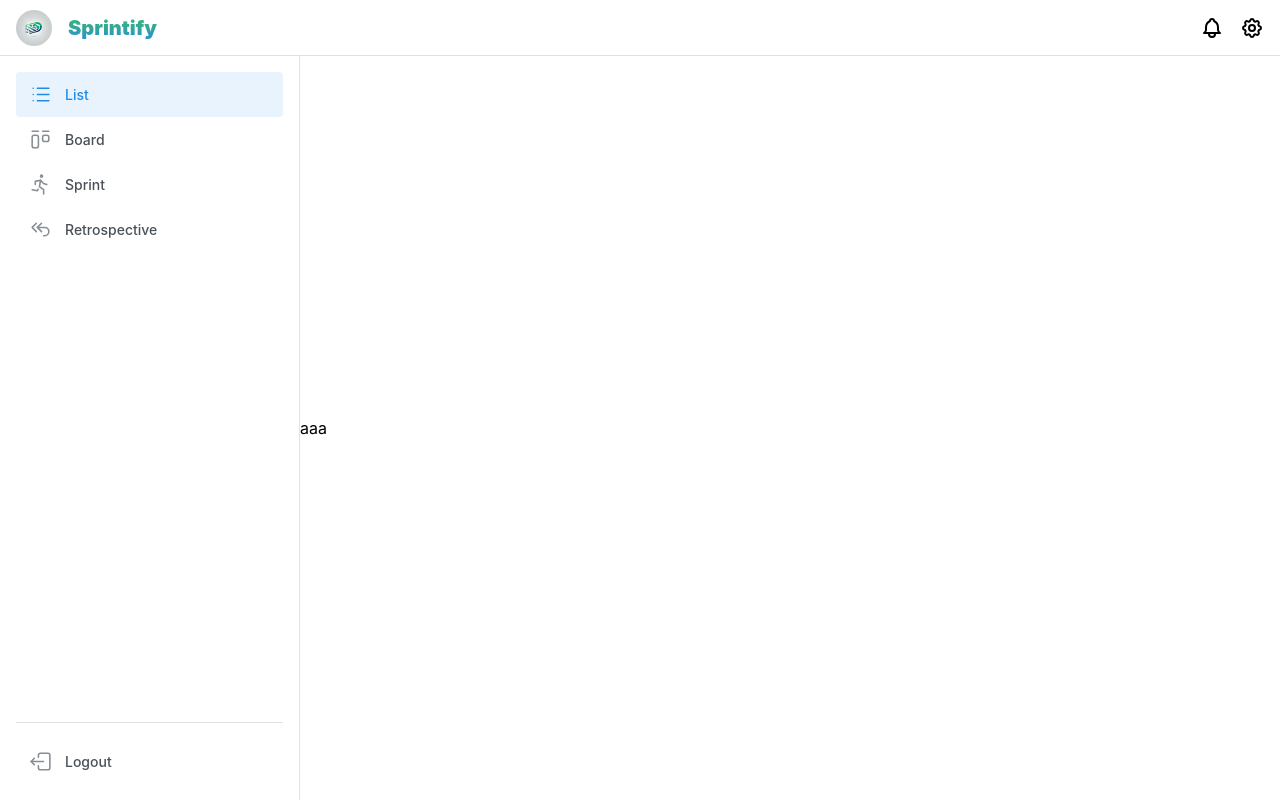
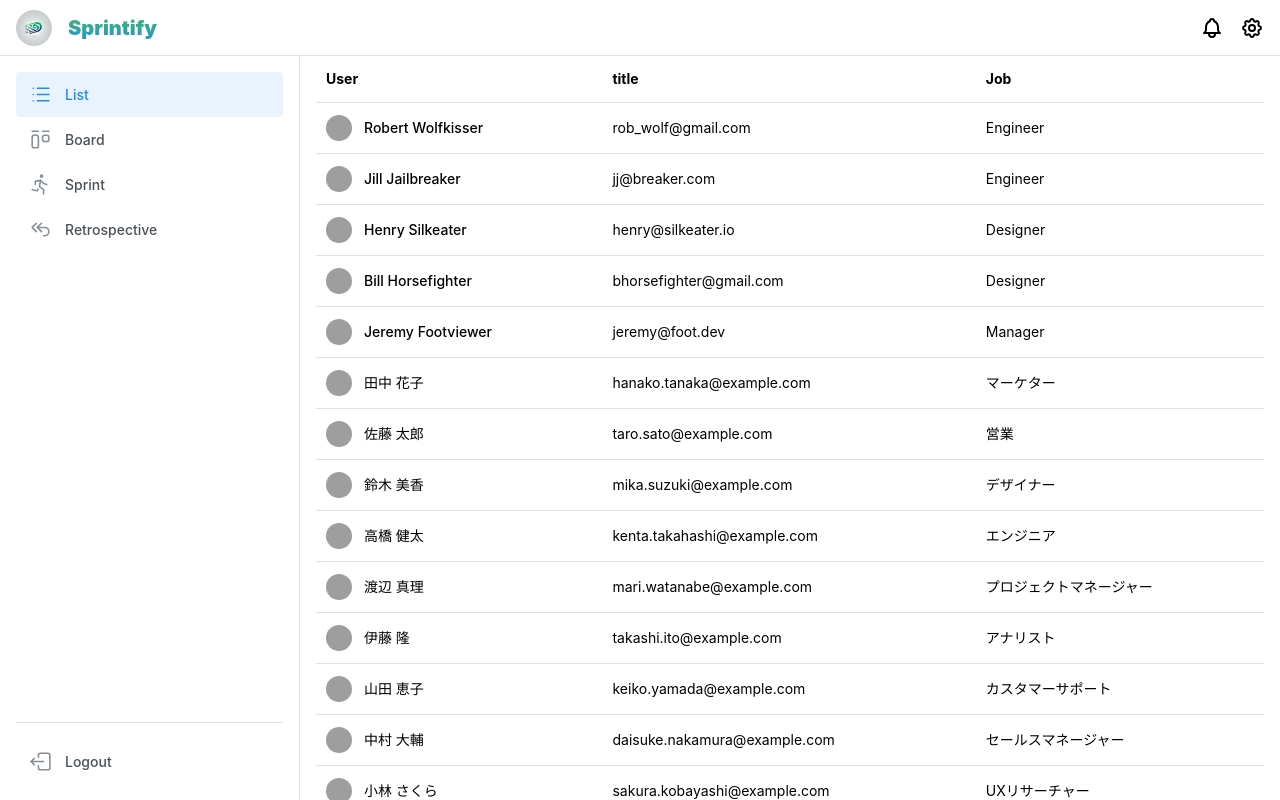
Before and after one commit to moppiiiii/sprintify, a React (Vite) app in the folder apps/frontend/: page /list in a window 1280 px wide. Built offline with nearby package versions, Linux system fonts and the light colour scheme; grey boxes are pictures that could not be loaded.

Commit message:
feat(list): create list sample

```diff
--- /dev/null
+++ b/apps/frontend/src/app/components/layouts/usually/Usually.layout.module.scss
@@ -0,0 +1,10 @@
+.usually-layout-container {
+  > .layout-grid {
+    display: grid;
+    grid-template-columns: auto 1fr;
+
+    > .navbar-col {
+      padding-right: 0;
+    }
+  }
+}
--- /dev/null
+++ b/apps/frontend/src/app/components/layouts/usually/Usually.layout.module.scss.d.ts
@@ -0,0 +1,6 @@
+declare const classNames: {
+  readonly "usually-layout-container": "usually-layout-container";
+  readonly "layout-grid": "layout-grid";
+  readonly "navbar-col": "navbar-col";
+};
+export = classNames;
--- a/apps/frontend/src/app/components/layouts/usually/Usually.layout.tsx
+++ b/apps/frontend/src/app/components/layouts/usually/Usually.layout.tsx
@@ -2,16 +2,19 @@ import React from "react";
 import HeaderComponent from "../../parts/header/Header.parts";
 import NavbarComponent from "../../parts/navbar/Navbar.parts";
 import { UsuallyLayoutProps } from "./type";
-import { Group } from "@mantine/core";
+
+import classes from "./Usually.layout.module.scss";
 
 const UsuallyLayout: React.FC<UsuallyLayoutProps> = ({ children }) => {
   return (
-    <main>
+    <main className={classes["usually-layout-container"]}>
       <HeaderComponent />
-      <Group gap={0}>
-        <NavbarComponent />
-        {children}
-      </Group>
+      <div className={classes["layout-grid"]}>
+        <div className={classes["navbar-col"]}>
+          <NavbarComponent />
+        </div>
+        <div>{children}</div>
+      </div>
     </main>
   );
 };
--- a/apps/frontend/src/app/components/parts/header/Header.parts.module.scss
+++ b/apps/frontend/src/app/components/parts/header/Header.parts.module.scss
@@ -1,4 +1,7 @@
 .header-container {
+  position: sticky;
+  top: 0;
+  z-index: 10;
   height: 56px;
   background-color: var(--mantine-color-body);
   border-bottom: 1px solid light-dark(var(--mantine-color-gray-3), var(--mantine-color-dark-4));
--- /dev/null
+++ b/apps/frontend/src/app/components/templates/list/List.template.module.scss
@@ -0,0 +1,5 @@
+.list-template-container {
+  height: calc(100vh - 56px);
+  overflow-y: auto;
+  border-radius: 8px;
+}
--- /dev/null
+++ b/apps/frontend/src/app/components/templates/list/List.template.module.scss.d.ts
@@ -0,0 +1,4 @@
+declare const classNames: {
+  readonly "list-template-container": "list-template-container";
+};
+export = classNames;
--- a/apps/frontend/src/app/components/templates/list/List.template.tsx
+++ b/apps/frontend/src/app/components/templates/list/List.template.tsx
@@ -1,8 +1,175 @@
 import React from "react";
 import UsuallyLayout from "../../layouts/usually/Usually.layout";
+import {
+  Table,
+  Text,
+  Group,
+  Avatar,
+  ScrollArea,
+  Container,
+} from "@mantine/core";
+
+import classes from "./List.template.module.scss";
+
+const data = [
+  {
+    id: "1",
+    avatar:
+      "https://raw.githubusercontent.com/mantinedev/mantine/master/.demo/avatars/avatar-1.png",
+    name: "Robert Wolfkisser",
+    job: "Engineer",
+    email: "rob_wolf@gmail.com",
+  },
+  {
+    id: "2",
+    avatar:
+      "https://raw.githubusercontent.com/mantinedev/mantine/master/.demo/avatars/avatar-7.png",
+    name: "Jill Jailbreaker",
+    job: "Engineer",
+    email: "jj@breaker.com",
+  },
+  {
+    id: "3",
+    avatar:
+      "https://raw.githubusercontent.com/mantinedev/mantine/master/.demo/avatars/avatar-2.png",
+    name: "Henry Silkeater",
+    job: "Designer",
+    email: "henry@silkeater.io",
+  },
+  {
+    id: "4",
+    avatar:
+      "https://raw.githubusercontent.com/mantinedev/mantine/master/.demo/avatars/avatar-3.png",
+    name: "Bill Horsefighter",
+    job: "Designer",
+    email: "bhorsefighter@gmail.com",
+  },
+  {
+    id: "5",
+    avatar:
+      "https://raw.githubusercontent.com/mantinedev/mantine/master/.demo/avatars/avatar-10.png",
+    name: "Jeremy Footviewer",
+    job: "Manager",
+    email: "jeremy@foot.dev",
+  },
+  {
+    id: "6",
+    avatar:
+      "https://raw.githubusercontent.com/mantinedev/mantine/master/.demo/avatars/avatar-4.png",
+    name: "田中 花子",
+    job: "マーケター",
+    email: "hanako.tanaka@example.com",
+  },
+  {
+    id: "7",
+    avatar:
+      "https://raw.githubusercontent.com/mantinedev/mantine/master/.demo/avatars/avatar-5.png",
+    name: "佐藤 太郎",
+    job: "営業",
+    email: "taro.sato@example.com",
+  },
+  {
+    id: "8",
+    avatar:
+      "https://raw.githubusercontent.com/mantinedev/mantine/master/.demo/avatars/avatar-6.png",
+    name: "鈴木 美香",
+    job: "デザイナー",
+    email: "mika.suzuki@example.com",
+  },
+  {
+    id: "9",
+    avatar:
+      "https://raw.githubusercontent.com/mantinedev/mantine/master/.demo/avatars/avatar-8.png",
+    name: "高橋 健太",
+    job: "エンジニア",
+    email: "kenta.takahashi@example.com",
+  },
+  {
+    id: "10",
+    avatar:
+      "https://raw.githubusercontent.com/mantinedev/mantine/master/.demo/avatars/avatar-9.png",
+    name: "渡辺 真理",
+    job: "プロジェクトマネージャー",
+    email: "mari.watanabe@example.com",
+  },
+  {
+    id: "11",
+    avatar:
+      "https://raw.githubusercontent.com/mantinedev/mantine/master/.demo/avatars/avatar-1.png",
+    name: "伊藤 隆",
+    job: "アナリスト",
+    email: "takashi.ito@example.com",
+  },
+  {
+    id: "12",
+    avatar:
+      "https://raw.githubusercontent.com/mantinedev/mantine/master/.demo/avatars/avatar-2.png",
+    name: "山田 恵子",
+    job: "カスタマーサポート",
+    email: "keiko.yamada@example.com",
+  },
+  {
+    id: "13",
+    avatar:
+      "https://raw.githubusercontent.com/mantinedev/mantine/master/.demo/avatars/avatar-3.png",
+    name: "中村 大輔",
+    job: "セールスマネージャー",
+    email: "daisuke.nakamura@example.com",
+  },
+  {
+    id: "14",
+    avatar:
+      "https://raw.githubusercontent.com/mantinedev/mantine/master/.demo/avatars/avatar-4.png",
+    name: "小林 さくら",
+    job: "UXリサーチャー",
+    email: "sakura.kobayashi@example.com",
+  },
+  {
+    id: "15",
+    avatar:
+      "https://raw.githubusercontent.com/mantinedev/mantine/master/.demo/avatars/avatar-5.png",
+    name: "加藤 翔太",
+    job: "データサイエンティスト",
+    email: "shota.kato@example.com",
+  },
+];
 
 const ListTemplate: React.FC = () => {
-  return <UsuallyLayout>aaa</UsuallyLayout>;
+  const rows = data.map((item) => {
+    return (
+      <Table.Tr key={item.id}>
+        <Table.Td>
+          <Group gap="sm">
+            <Avatar size={26} src={item.avatar} alt="avatar" radius={26} />
+            <Text size="sm" fw={500}>
+              {item.name}
+            </Text>
+          </Group>
+        </Table.Td>
+        <Table.Td>{item.email}</Table.Td>
+        <Table.Td>{item.job}</Table.Td>
+      </Table.Tr>
+    );
+  });
+
+  return (
+    <UsuallyLayout>
+      <Container fluid className={classes["list-template-container"]}>
+        <ScrollArea type="auto">
+          <Table verticalSpacing="sm">
+            <Table.Thead>
+              <Table.Tr>
+                <Table.Th>User</Table.Th>
+                <Table.Th>title</Table.Th>
+                <Table.Th>Job</Table.Th>
+              </Table.Tr>
+            </Table.Thead>
+            <Table.Tbody>{rows}</Table.Tbody>
+          </Table>
+        </ScrollArea>
+      </Container>
+    </UsuallyLayout>
+  );
 };
 
 ListTemplate.whyDidYouRender = true;
```
